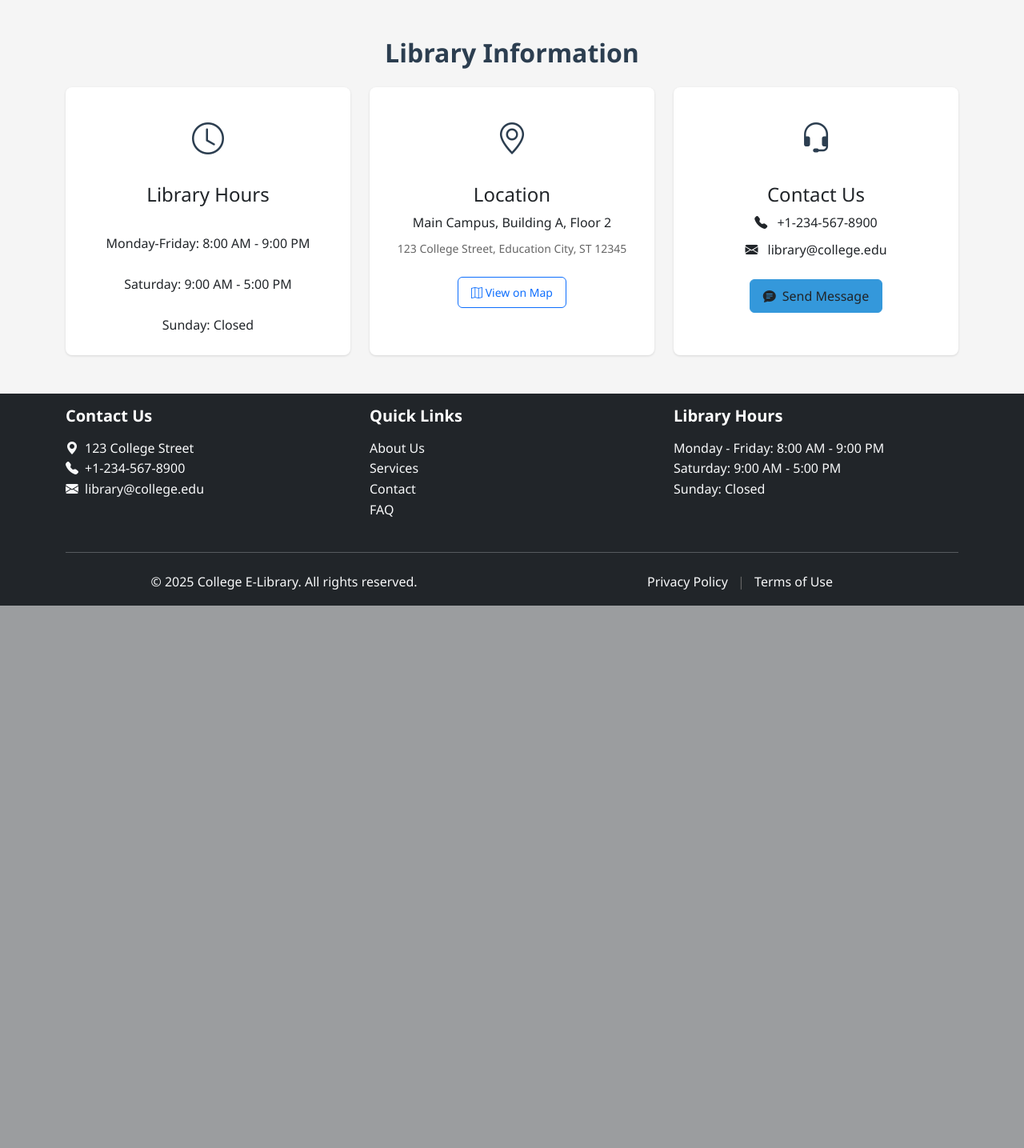
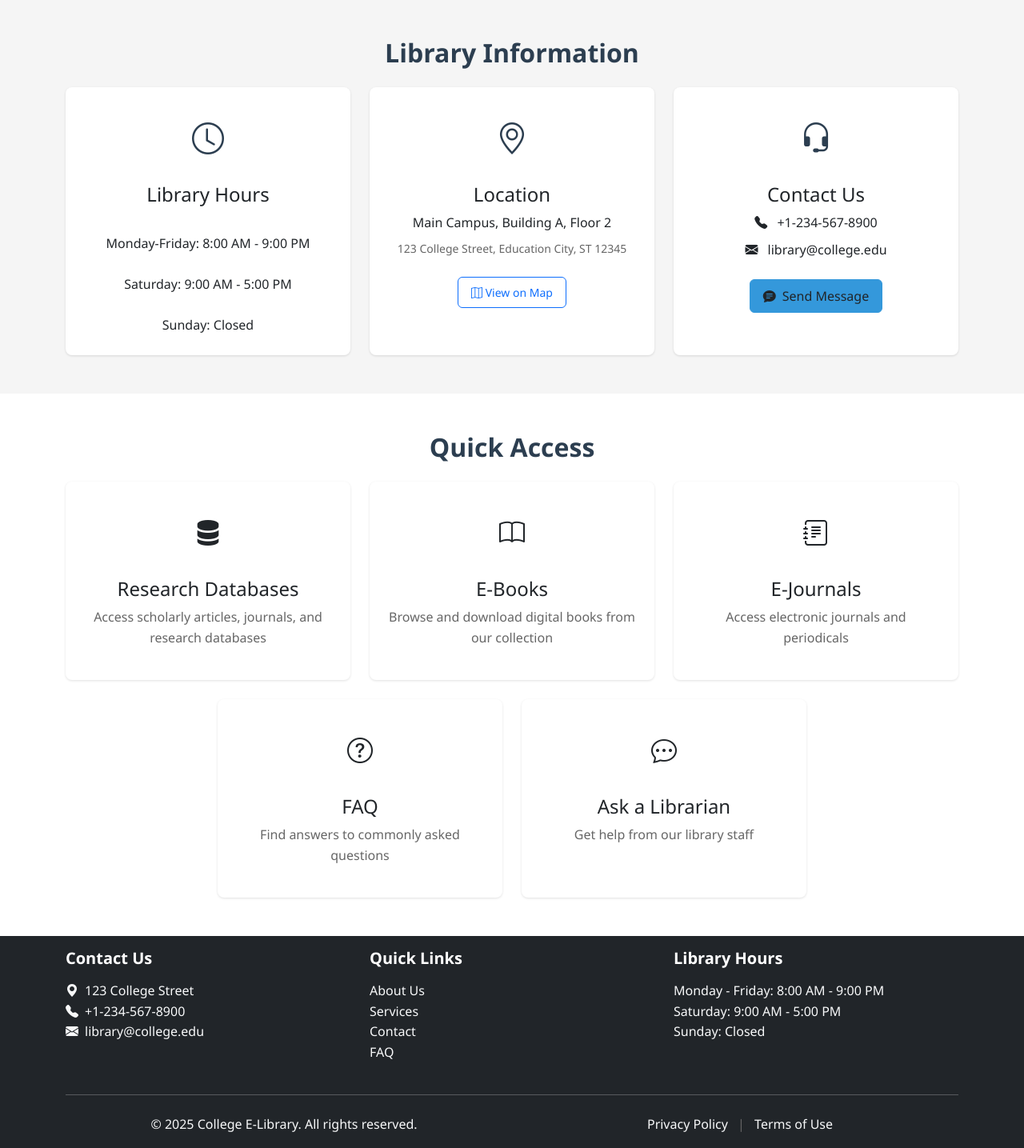
Before and after one commit to techabdu/coezlibrary, a PHP site: page /coezlibrary/ in a window 1280 px wide. Shown: the part 595-2030 px from the top of the page at 80% size. Before the commit the page ends 1352 px from the top, so only its background shows below. Run offline with PHP 8.4, Linux system fonts and the light colour scheme; data comes from the database, SQL or seed files in the repository; data that the repository does not hold is empty.

Commit message:
Step 3.4: Added quick links section to homepage

```diff
--- a/app/views/home.php
+++ b/app/views/home.php
@@ -152,13 +152,110 @@
     </div>
 </section>
 
-<!-- Placeholder for Quick Links Section -->
-<div id="quick-links"></div>
+<!-- Quick Links Section -->
+<section class="quick-links py-5">
+    <div class="container">
+        <h2 class="text-center mb-4">Quick Access</h2>
+        <div class="row g-4 justify-content-center">
+            <!-- Databases -->
+            <div class="col-lg-4 col-md-6">
+                <a href="<?= BASE_URL ?>/databases" class="quick-link-card card h-100 text-decoration-none">
+                    <div class="card-body text-center">
+                        <div class="quick-link-icon mb-3">
+                            <i class="bi bi-server"></i>
+                        </div>
+                        <h3 class="card-title h4">Research Databases</h3>
+                        <p class="card-text text-muted">
+                            Access scholarly articles, journals, and research databases
+                        </p>
+                        <div class="quick-link-arrow">
+                            <i class="bi bi-arrow-right"></i>
+                        </div>
+                    </div>
+                </a>
+            </div>
+
+            <!-- E-Books -->
+            <div class="col-lg-4 col-md-6">
+                <a href="<?= BASE_URL ?>/ebooks" class="quick-link-card card h-100 text-decoration-none">
+                    <div class="card-body text-center">
+                        <div class="quick-link-icon mb-3">
+                            <i class="bi bi-book"></i>
+                        </div>
+                        <h3 class="card-title h4">E-Books</h3>
+                        <p class="card-text text-muted">
+                            Browse and download digital books from our collection
+                        </p>
+                        <div class="quick-link-arrow">
+                            <i class="bi bi-arrow-right"></i>
+                        </div>
+                    </div>
+                </a>
+            </div>
+
+            <!-- E-Journals -->
+            <div class="col-lg-4 col-md-6">
+                <a href="<?= BASE_URL ?>/ejournals" class="quick-link-card card h-100 text-decoration-none">
+                    <div class="card-body text-center">
+                        <div class="quick-link-icon mb-3">
+                            <i class="bi bi-journal-text"></i>
+                        </div>
+                        <h3 class="card-title h4">E-Journals</h3>
+                        <p class="card-text text-muted">
+                            Access electronic journals and periodicals
+                        </p>
+                        <div class="quick-link-arrow">
+                            <i class="bi bi-arrow-right"></i>
+                        </div>
+                    </div>
+                </a>
+            </div>
+
+            <!-- FAQ -->
+            <div class="col-lg-4 col-md-6">
+                <a href="<?= BASE_URL ?>/faq" class="quick-link-card card h-100 text-decoration-none">
+                    <div class="card-body text-center">
+                        <div class="quick-link-icon mb-3">
+                            <i class="bi bi-question-circle"></i>
+                        </div>
+                        <h3 class="card-title h4">FAQ</h3>
+                        <p class="card-text text-muted">
+                            Find answers to commonly asked questions
+                        </p>
+                        <div class="quick-link-arrow">
+                            <i class="bi bi-arrow-right"></i>
+                        </div>
+                    </div>
+                </a>
+            </div>
+
+            <!-- Ask a Librarian -->
+            <div class="col-lg-4 col-md-6">
+                <a href="<?= BASE_URL ?>/contact" class="quick-link-card card h-100 text-decoration-none">
+                    <div class="card-body text-center">
+                        <div class="quick-link-icon mb-3">
+                            <i class="bi bi-chat-dots"></i>
+                        </div>
+                        <h3 class="card-title h4">Ask a Librarian</h3>
+                        <p class="card-text text-muted">
+                            Get help from our library staff
+                        </p>
+                        <div class="quick-link-arrow">
+                            <i class="bi bi-arrow-right"></i>
+                        </div>
+                    </div>
+                </a>
+            </div>
+        </div>
+    </div>
+</section>
 
 <!-- Placeholder for Announcements Section -->
 <div id="announcements"></div>
 
-<!-- Add styles for Library Info Section -->
+<!-- Add styles for Library Info and Quick Links Sections -->
+<style>
+/* Library Info Section Styles */
 <style>
 /* Library Info Section Styles */
 .library-info {
@@ -200,7 +297,7 @@
     color: var(--primary-dark);
 }
 
-/* Responsive adjustments */
+/* Responsive adjustments for Library Info */
 @media (max-width: 768px) {
     .library-info-card {
         margin-bottom: 1rem;
@@ -211,6 +308,86 @@
         height: 60px;
         width: 60px;
         line-height: 60px;
+    }
+}
+
+/* Quick Links Section Styles */
+.quick-links {
+    background-color: var(--white);
+}
+
+.quick-link-card {
+    transition: var(--transition-base);
+    border: 1px solid var(--gray-200);
+    position: relative;
+    overflow: hidden;
+}
+
+.quick-link-card:hover {
+    transform: translateY(-5px);
+    border-color: var(--primary);
+    box-shadow: var(--shadow-lg);
+}
+
+.quick-link-icon {
+    font-size: 2rem;
+    height: 80px;
+    width: 80px;
+    line-height: 80px;
+    border-radius: 50%;
+    margin: 0 auto;
+    background-color: var(--primary-light);
+    color: var(--primary);
+    transition: var(--transition-base);
+}
+
+.quick-link-card:hover .quick-link-icon {
+    background-color: var(--primary);
+    color: var(--white);
+    transform: scale(1.1);
+}
+
+.quick-link-card .card-title {
+    color: var(--gray-900);
+    transition: var(--transition-base);
+}
+
+.quick-link-card:hover .card-title {
+    color: var(--primary);
+}
+
+.quick-link-arrow {
+    position: absolute;
+    right: 1.5rem;
+    bottom: 1.5rem;
+    opacity: 0;
+    transform: translateX(-10px);
+    transition: var(--transition-base);
+    color: var(--primary);
+}
+
+.quick-link-card:hover .quick-link-arrow {
+    opacity: 1;
+    transform: translateX(0);
+}
+
+/* Responsive adjustments for Quick Links */
+@media (max-width: 992px) {
+    .quick-link-card {
+        margin-bottom: 1rem;
+    }
+}
+
+@media (max-width: 768px) {
+    .quick-link-icon {
+        font-size: 1.75rem;
+        height: 60px;
+        width: 60px;
+        line-height: 60px;
+    }
+
+    .quick-link-arrow {
+        display: none;
     }
 }
 </style>
```
